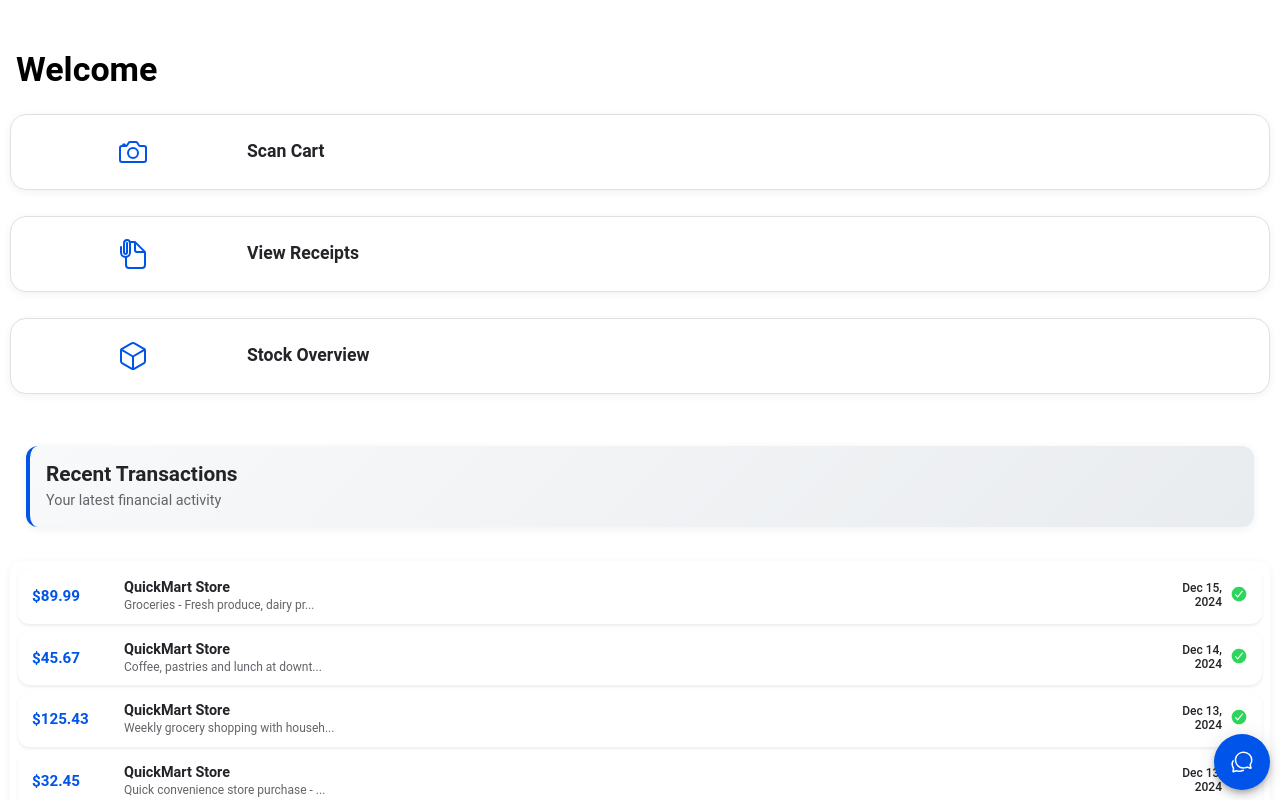
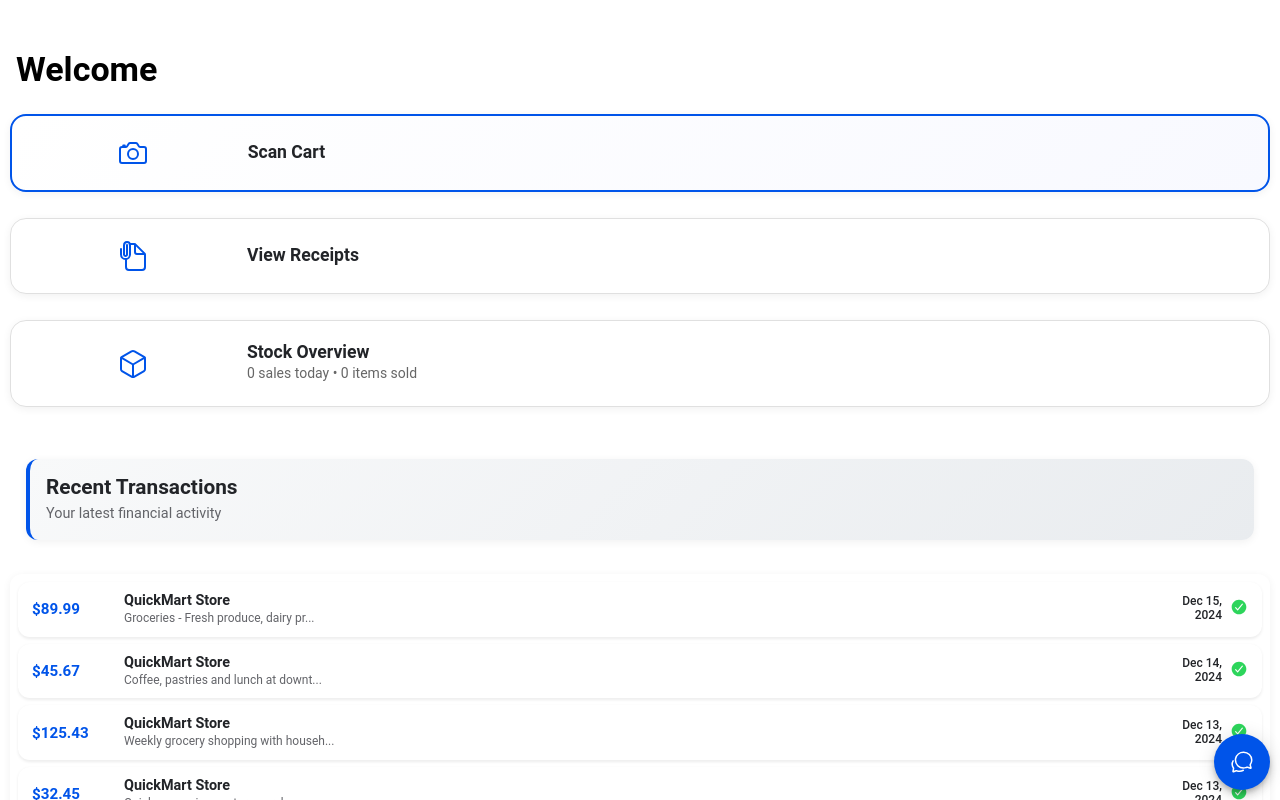
Before and after one commit to WalterBanda123/accounts-agents, a React (Vite) app: page /home in a window 1280 px wide. Built offline with nearby package versions, Linux system fonts and the light colour scheme.

Commit message:
Enhance Home page; add sales metrics calculation, display today's sales and items sold, and update button text with today's revenue

```diff
--- a/src/pages/Home.css
+++ b/src/pages/Home.css
@@ -24,6 +24,16 @@
    border-color: var(--ion-color-primary);
 }
 
+.container.scan-cart-highlighted {
+   border: 2px solid var(--ion-color-primary);
+   background: linear-gradient(135deg, #ffffff 0%, #f8f9ff 100%);
+}
+
+.container.scan-cart-highlighted:hover {
+   background: linear-gradient(135deg, #f0f4ff 0%, #e8f0ff 100%);
+   border-color: var(--ion-color-primary-shade);
+}
+
 .container ion-col[size='2'] {
    display: flex;
    align-items: center;
@@ -45,6 +55,44 @@
    font-size: 1.1rem;
    font-weight: 600;
    color: var(--ion-color-dark);
+}
+
+/* Minimal Sales Summary */
+.sales-summary-minimal {
+   background: white;
+   border: 1px solid #e8ecef;
+   border-radius: 12px;
+   padding: 16px;
+   margin: 16px 0;
+   box-shadow: 0 1px 4px rgba(0, 0, 0, 0.04);
+}
+
+.sales-metrics {
+   display: flex;
+   justify-content: space-around;
+   align-items: center;
+}
+
+.metric-item {
+   display: flex;
+   flex-direction: column;
+   align-items: center;
+   text-align: center;
+}
+
+.metric-value {
+   font-size: 1.4rem;
+   font-weight: 700;
+   color: var(--ion-color-dark);
+   margin-bottom: 2px;
+}
+
+.metric-label {
+   font-size: 0.8rem;
+   color: var(--ion-color-medium);
+   font-weight: 500;
+   text-transform: uppercase;
+   letter-spacing: 0.5px;
 }
 
 /* Recent Transactions Container */
@@ -104,4 +152,26 @@
         margin: 8px 12px;
         padding: 6px;
     }
+
+    /* Mobile Sales Summary */
+    .sales-summary-minimal {
+        margin: 12px 0;
+        padding: 12px;
+    }
+
+    .metric-value {
+        font-size: 1.2rem;
+    }
+
+    .metric-label {
+        font-size: 0.75rem;
+    }
 }
+
+/* Sales info text under stock overview */
+.sales-info {
+   margin: 0;
+   font-size: 0.85rem;
+   color: var(--ion-color-medium);
+   font-weight: 400;
+}
--- a/src/pages/Home.tsx
+++ b/src/pages/Home.tsx
@@ -9,6 +9,16 @@ import { useHistory } from 'react-router-dom';
 
 const Home: React.FC = () => {
   const history = useHistory();
+
+  // Calculate today's sales metrics
+  const todaysTransactions = ALL_TRANSACTIONS.filter(transaction => {
+    const transactionDate = new Date(transaction.date);
+    const todayDate = new Date();
+    return transactionDate.toDateString() === todayDate.toDateString();
+  });
+
+  const todaysRevenue = todaysTransactions.reduce((sum, transaction) => sum + transaction.amount, 0);
+  const itemsSoldToday = todaysTransactions.reduce((sum, transaction) => sum + transaction.cartItems.length, 0);
 
   // Get the most recent 5 transactions
   const recentTransactions = ALL_TRANSACTIONS
@@ -38,13 +48,14 @@ const Home: React.FC = () => {
         <IonContent fullscreen>
           <IonHeader collapse="condense" mode='ios'>
             <IonToolbar>
-              <IonTitle size="large">Welcome </IonTitle>
+              <IonTitle size="large">Welcome</IonTitle>
             </IonToolbar>
           </IonHeader>
+
           <IonGrid>
             <IonRow>
               <IonCol>
-                <div className="container" onClick={navigateToScanCart}>
+                <div className="container scan-cart-highlighted" onClick={navigateToScanCart}>
                   <IonCol size='2'>
                     <IonIcon icon={cameraOutline} size='large' />
                   </IonCol>
@@ -79,6 +90,7 @@ const Home: React.FC = () => {
                   <IonCol size='10'>
                     <IonLabel>
                       <h2>Stock Overview</h2>
+                      <p className="sales-info">{todaysTransactions.length} sales today • {itemsSoldToday} items sold</p>
                     </IonLabel>
                   </IonCol>
                 </div>
@@ -114,7 +126,7 @@ const Home: React.FC = () => {
             <IonRow class='ion-text-center'>
               <IonCol>
                 <IonButton mode='ios' fill='outline' color="primary" routerLink='/receipts' routerDirection='forward'>
-                  View All Transactions
+                  View All Transactions • ${todaysRevenue.toFixed(2)} today
                 </IonButton>
               </IonCol>
             </IonRow>
```
